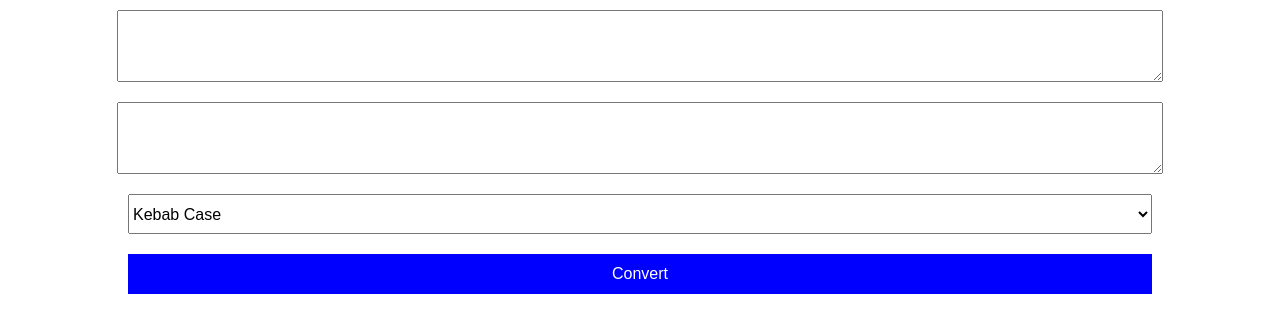
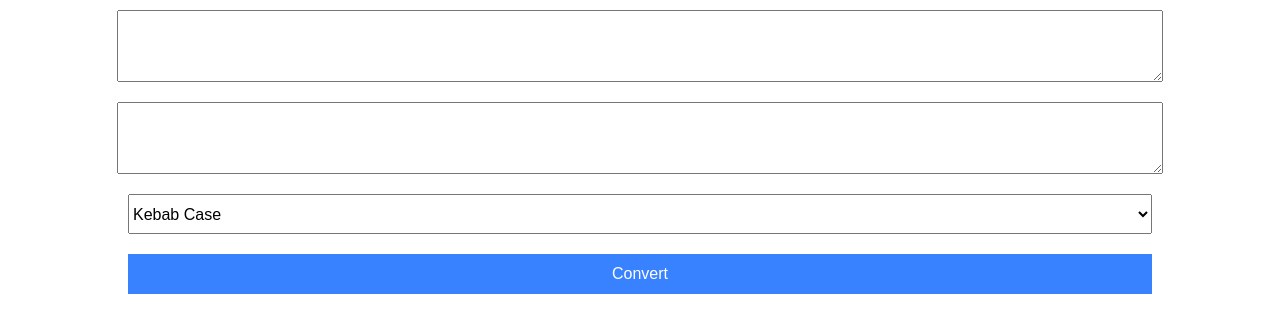
Before and after one commit to abdarafi/cases, a React (Create React App) app: page / in a window 1280 px wide. Shown: the top 332 px of the page. Built offline with nearby package versions, Linux system fonts and the light colour scheme.

Commit message:
update button background color

```diff
--- a/src/App.css
+++ b/src/App.css
@@ -24,7 +24,7 @@
   width: 80%;
   height: 40px;
   font-size: 16px;
-  background-color: blue;
+  background-color: rgba(0, 94, 255, 0.776);
   color: white;
   border: none;
 }
```
